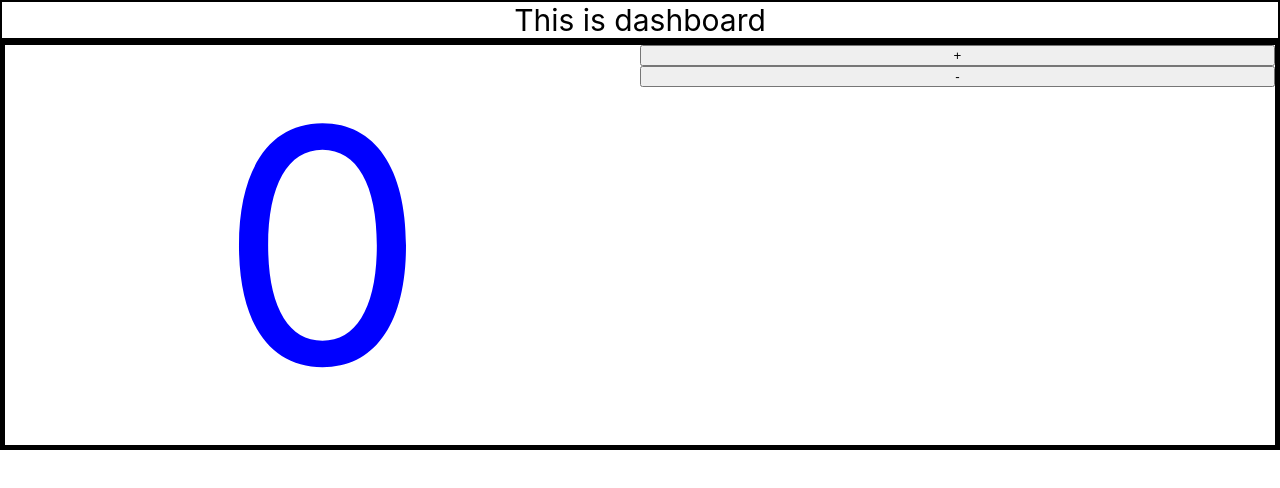
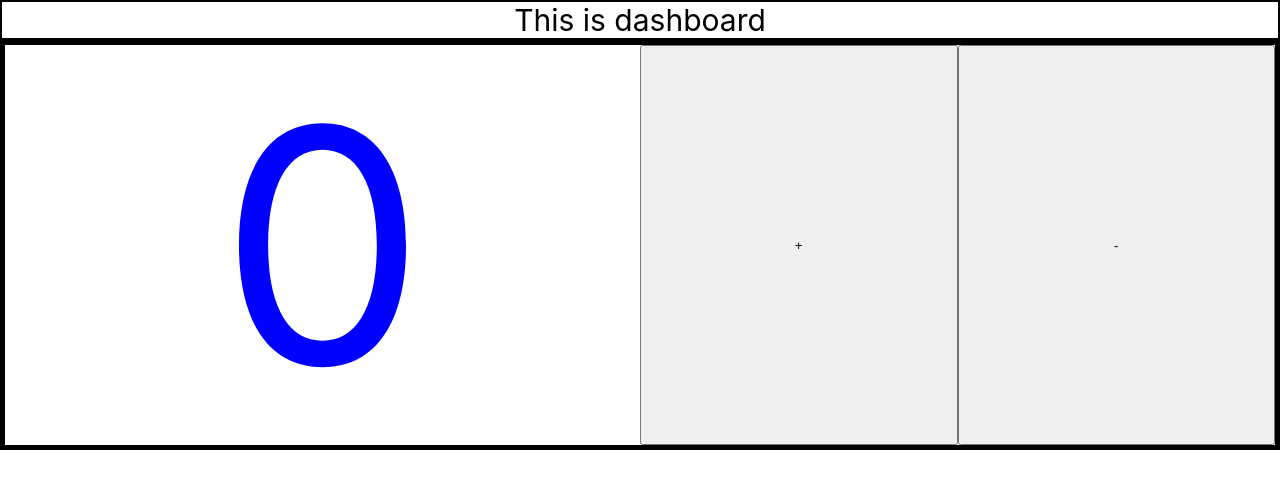
Before and after one commit to GoranAviani/simple_context_counter_in_react, a React (Create React App) app: page / in a window 1280 px wide. Shown: the top 488 px of the page. Built offline with nearby package versions, Linux system fonts and the light colour scheme.

Commit message:
simple_context_counter_in_react

```diff
--- a/src/counter/Counter.css
+++ b/src/counter/Counter.css
@@ -2,7 +2,6 @@
     display: flex;
     border: 5px solid black;
     flex-direction: row;
-    flex: 2 2 500px;
     height: 50vh;
 }
 
@@ -18,6 +17,10 @@
 .buttons{
     display: flex;
     width: 50%;
-    flex-direction: column;
-    flex: 1;
+    flex-direction: row;
 }
+
+.buttons button{
+    width: 100%;
+    height: 100%;
+}
```
